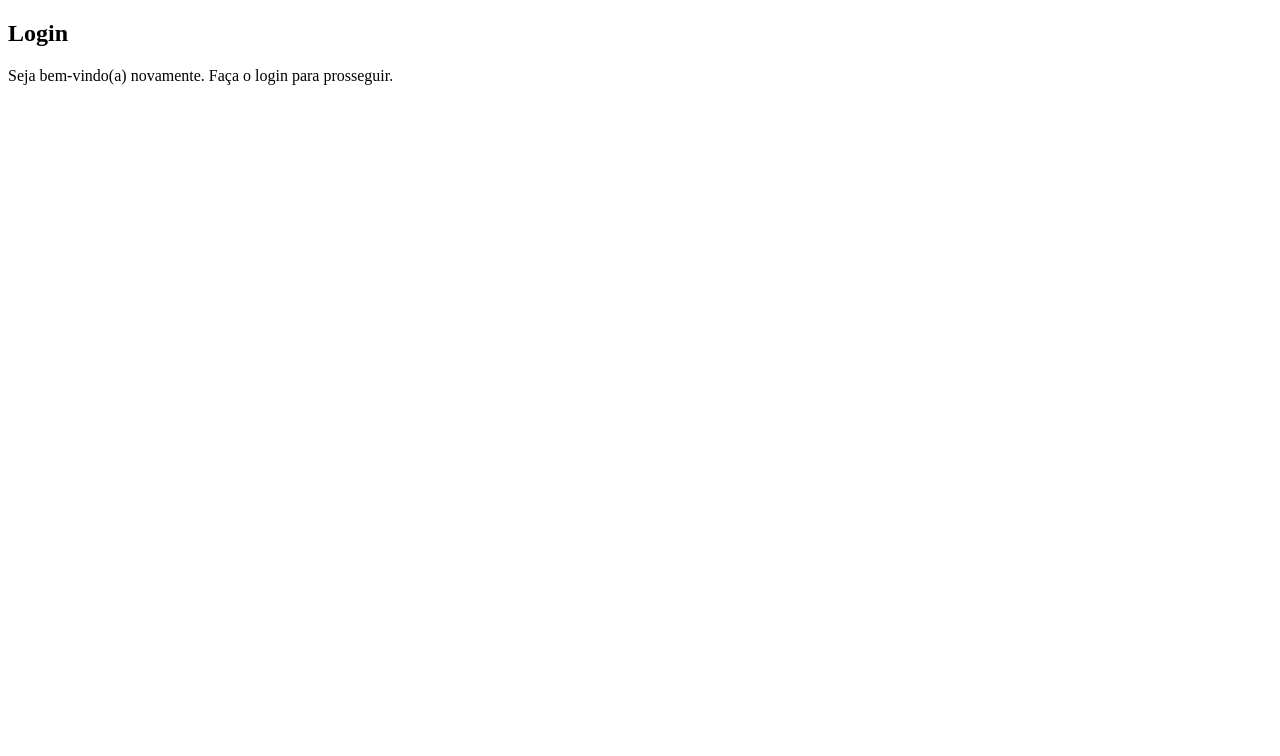
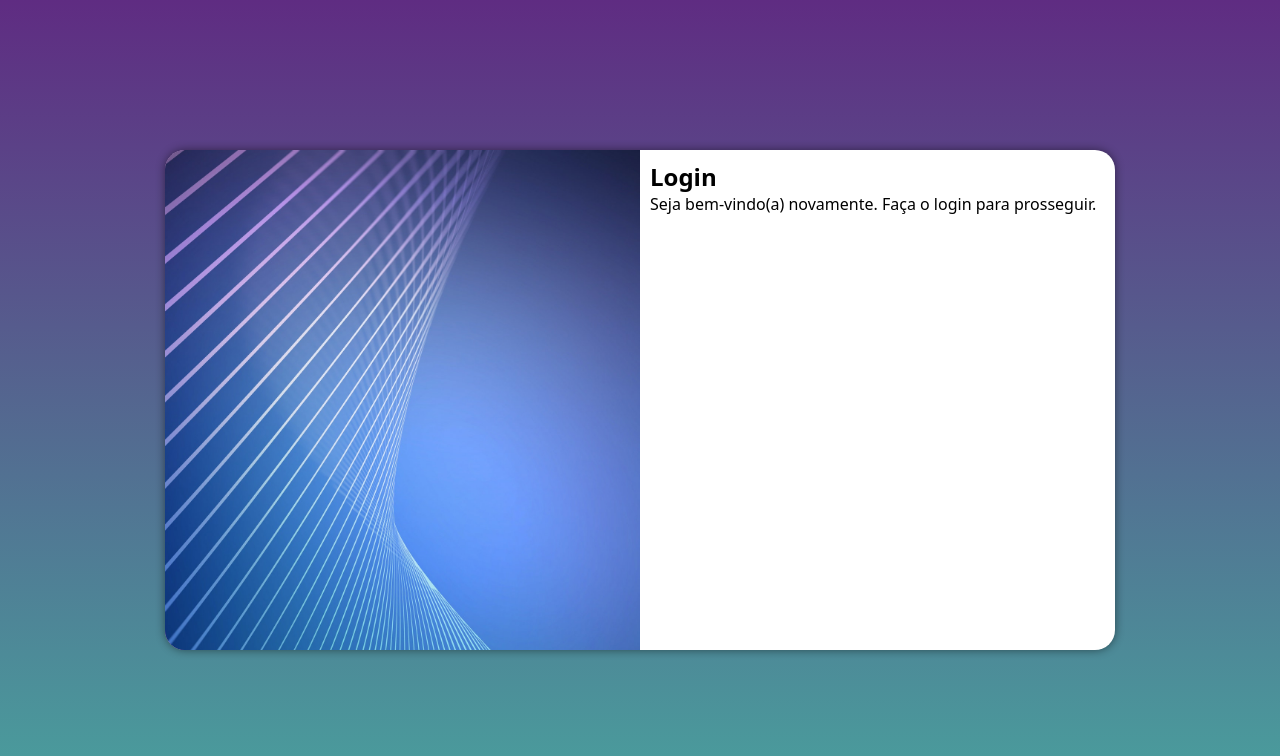
Before and after one commit to gabrielmirandas/projeto-login, a plain HTML site: page index.html in a window 1280 px wide. Drawn offline with Linux system fonts and the light colour scheme; files that its build step writes are made by us from their sources.

Commit message:
media query

```diff
--- /dev/null
+++ b/estilos/query.css
@@ -0,0 +1,45 @@
+@charset "UTF-8";
+
+@media screen and (min-width: 768px) and (max-width: 998px) {
+  body{
+    background-image: linear-gradient(to top,#49a09d, #5f2c82);
+  }
+
+  section#login{
+    width: 90vw;
+
+  }
+
+  section#login > div#imagem{
+    float: left;
+    width: 30%;
+    height: 100%;
+  }
+
+  div#form{
+    float: right;
+    width: 70%;
+  }
+}
+
+@media screen and (min-width: 992px) {
+  body{
+    background-image: linear-gradient(to top,#49a09d, #5f2c82);
+  }
+
+  section#login{
+    width: 950px;
+
+  }
+
+  section#login > div#imagem{
+    float: left;
+    width: 50%;
+    height: 100%;
+  }
+
+  div#form{
+    float: right;
+    width: 50%;
+  }
+}
--- a/estilos/style.css
+++ b/estilos/style.css
@@ -5,3 +5,55 @@ Paleta de cores
   verde: #49a09d
   lilás: #5f2c82
 */
+
+*{
+  font-family: system-ui, -apple-system, BlinkMacSystemFont, 'Segoe UI', Roboto, Oxygen, Ubuntu, Cantarell, 'Open Sans', 'Helvetica Neue', sans-serif;
+  padding: 0px;
+  margin: 0px;
+  box-sizing: border-box;
+}
+
+body, html{
+  background-color: #5f2c82;
+  height: 100vh;
+  width: 100vw;
+}
+
+main{
+  position: relative;
+  height: 100vh;
+  width: 100vw;
+
+}
+
+section#login{
+  background-color: white;
+  width: 250px;
+  height: 500px;
+  border-radius: 20px;
+
+  position: absolute;
+  top: 50%;
+  left: 50%;
+  transform: translate(-50%, -50%);
+
+  overflow: hidden;
+  box-shadow: 0px 0px 10px rgba(0, 0, 0, 0.479);
+
+  transition: width .3s, heigth .3s;
+  transition-timing-function: ease;
+}
+
+section#login > div#imagem{
+  display: block;
+  background: #5f2c82 url(../imagens/pexels-sean-whang-804269.jpg) no-repeat;
+  background-size: cover;
+
+  height: 200px;
+}
+
+section#login > div#form{
+  display: block;
+  padding: 10px;
+
+}
--- a/index.html
+++ b/index.html
@@ -5,7 +5,8 @@
   <meta http-equiv="X-UA-Compatible" content="IE=edge">
   <meta name="viewport" content="width=device-width, initial-scale=1.0">
   <title>Login</title>
-  <link rel="stylesheet" href="style.css">
+  <link rel="stylesheet" href="estilos/style.css">
+  <link rel="stylesheet" href="estilos/query.css">
 </head>
 <body>
   <main>
```
